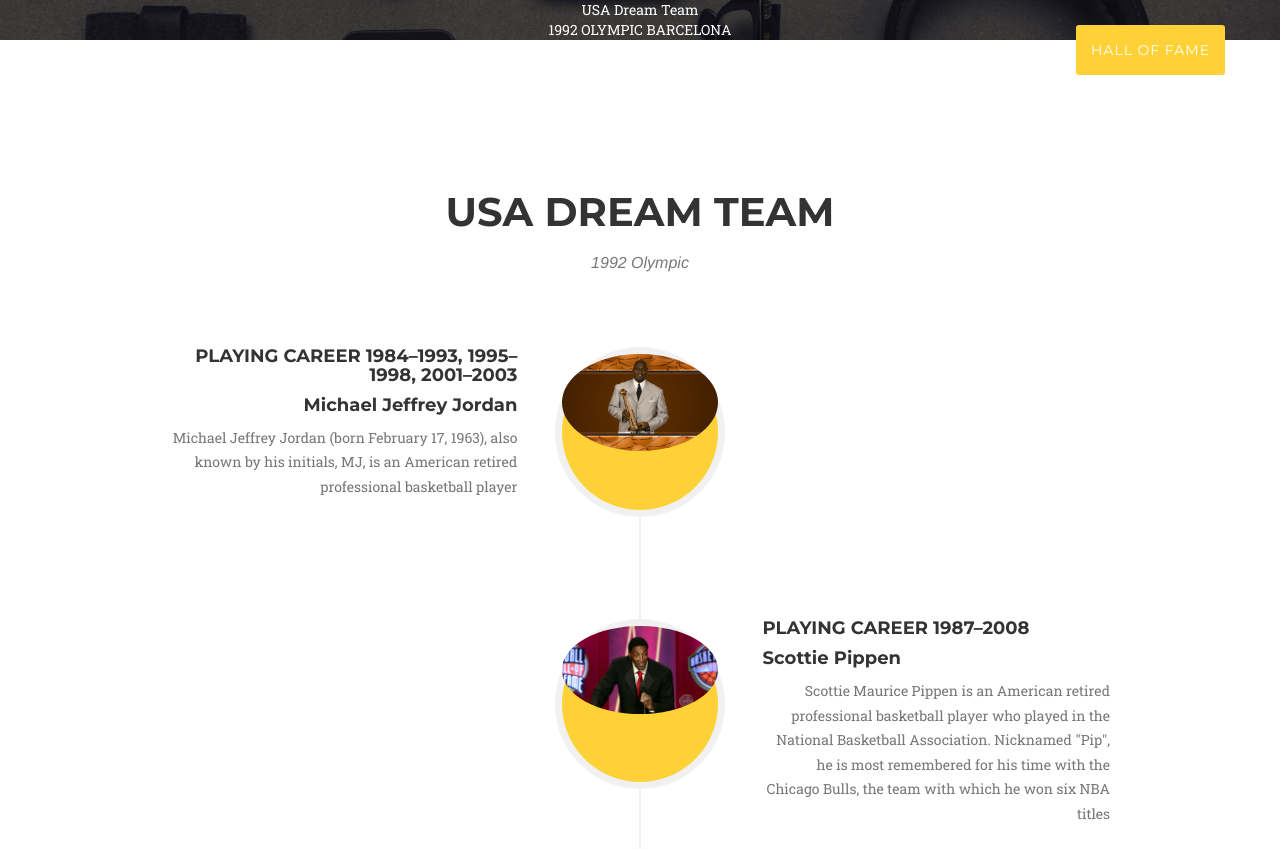
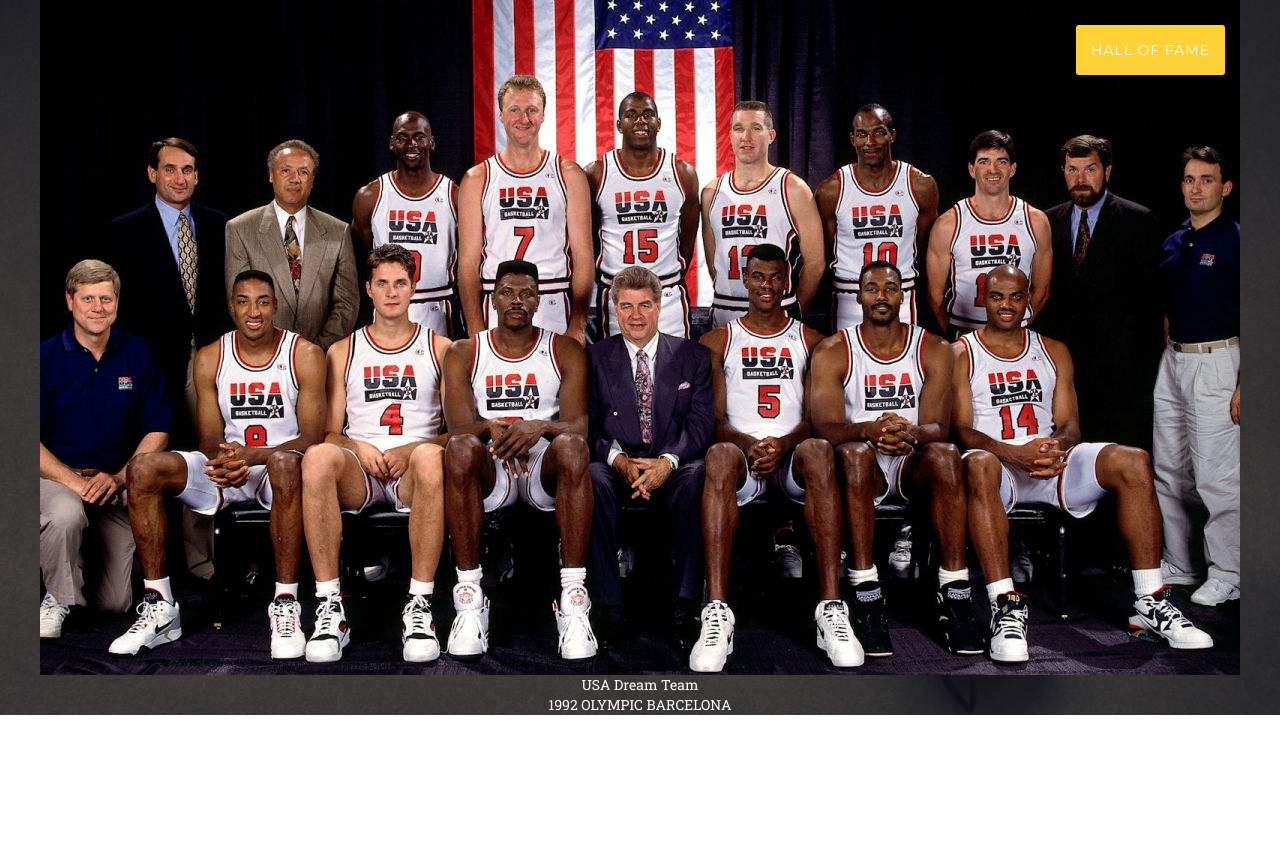
Before and after one commit to nathanielestrada/HallOfFamer, a website: page index.html in a window 1280 px wide. Shown: the top 849 px of the page. Drawn offline with nearby package versions, Linux system fonts and the light colour scheme; a web font is replaced by a local one.

Commit message:
Update index.html

```diff
--- a/index.html
+++ b/index.html
@@ -64,12 +64,11 @@
 
     <!-- Header -->
     <header>
-        <div class="container" img src="t.jpg">
+        <img src="t.jpg">
             <div class="container-inner">
                 <div class="intro-lead-in">USA Dream Team</div>
                 <div class="intro-heading">1992 OLYMPIC BARCELONA</div>
             </div>
-        </div>
     </header>
     <!-- Hall of fame -->
     <section id="about">
```
